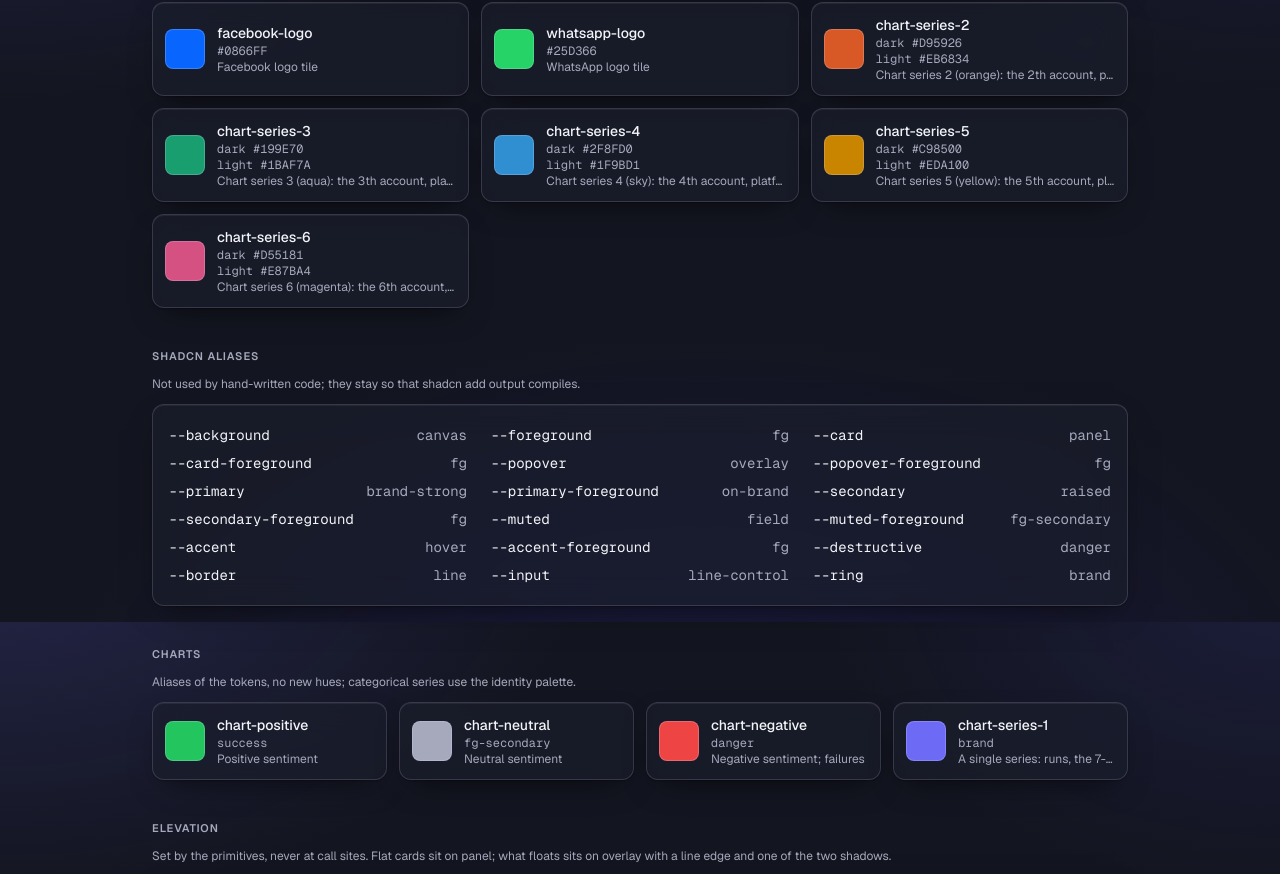
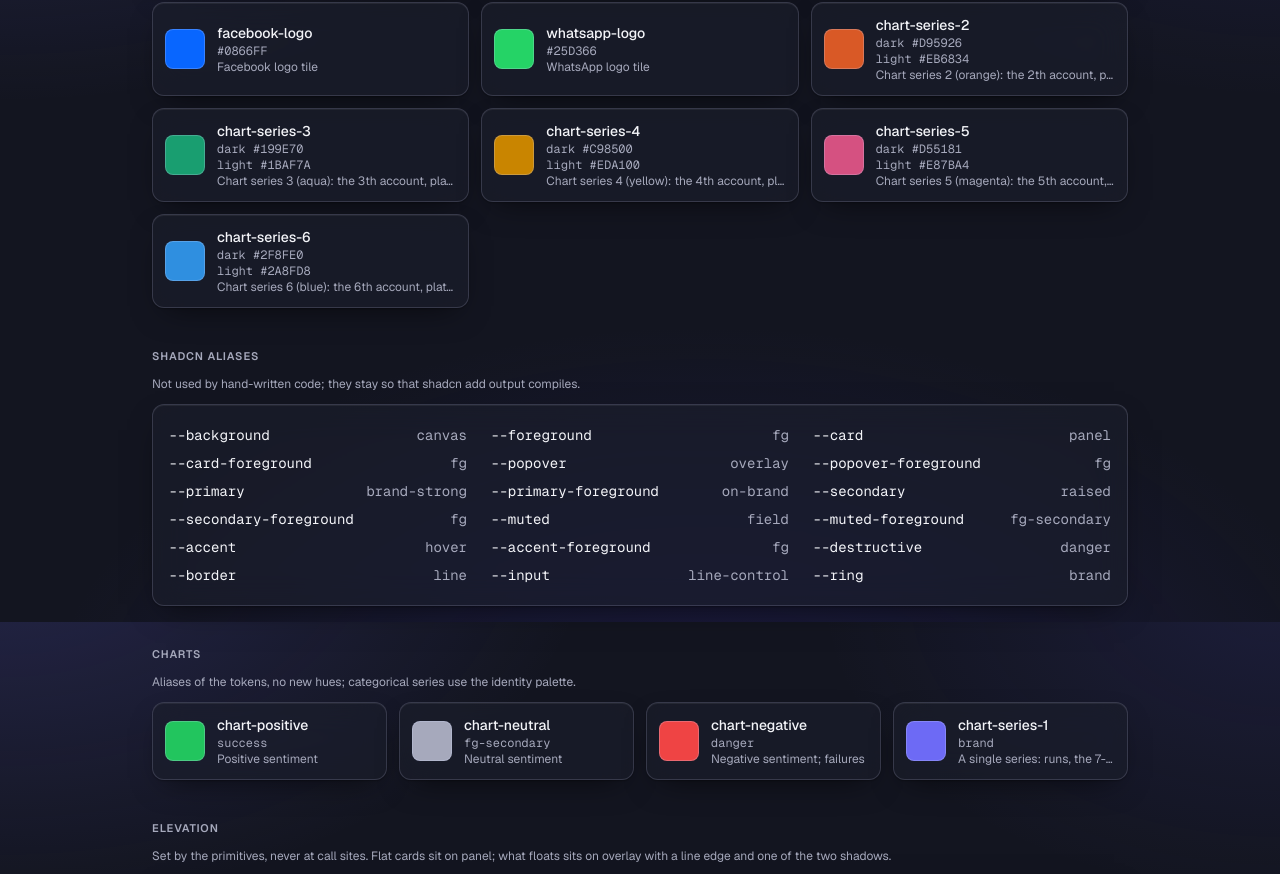
Before and after one commit to zakaur-rahman/socialhood, a Next.js app in the folder apps/web/: page /dev/tokens in a window 1280 px wide. Shown: the part 2578-3452 px from the top of the page. Built offline with nearby package versions, Linux system fonts and the light colour scheme.

Commit message:
Chart palette order: indigo, orange, aqua, yellow, magenta, blue

```diff
--- a/apps/web/src/styles/globals.css
+++ b/apps/web/src/styles/globals.css
@@ -141,15 +141,16 @@
   --color-chart-negative: var(--color-danger);
   --color-chart-series-1: var(--color-brand);
   /* The categorical palette for several series (accounts, platforms, intents), in a fixed order that
-     is never cycled: brand indigo, orange, aqua, sky, yellow, magenta. Validated with the data-viz
+     is never cycled: brand indigo, orange, aqua, yellow, magenta, blue
+     (the strongest contrasts come first, so a workspace with a few accounts never gets two similar hues). Validated with the data-viz
      checker per theme (lightness band, chroma, adjacent colour-blind and normal-vision separation);
      the light yellow, aqua and magenta are under 3:1 on white, so every chart also has a legend, a
      tooltip and a table. A 7th series folds into "Other" in the neutral token, never a new hue. */
   --color-chart-series-2: light-dark(#EB6834, #D95926);   /* orange */
   --color-chart-series-3: light-dark(#1BAF7A, #199E70);   /* aqua */
-  --color-chart-series-4: light-dark(#1F9BD1, #2F8FD0);   /* sky */
-  --color-chart-series-5: light-dark(#EDA100, #C98500);   /* yellow */
-  --color-chart-series-6: light-dark(#E87BA4, #D55181);   /* magenta */
+  --color-chart-series-4: light-dark(#EDA100, #C98500);   /* yellow */
+  --color-chart-series-5: light-dark(#E87BA4, #D55181);   /* magenta */
+  --color-chart-series-6: light-dark(#2A8FD8, #2F8FE0);   /* blue */
 
   /* Type: the two sizes the scale lacked, each with its line height (C-070) */
   --text-2xs: 0.6875rem; --text-2xs--line-height: 1rem;      /* 11/16: status badges, chips, eyebrows */
--- a/apps/web/src/styles/tokens.generated.json
+++ b/apps/web/src/styles/tokens.generated.json
@@ -70,9 +70,9 @@
     "whatsapp-logo": "#25D366",
     "chart-series-2": "#D95926",
     "chart-series-3": "#199E70",
-    "chart-series-4": "#2F8FD0",
-    "chart-series-5": "#C98500",
-    "chart-series-6": "#D55181"
+    "chart-series-4": "#C98500",
+    "chart-series-5": "#D55181",
+    "chart-series-6": "#2F8FE0"
   },
   "colorsLight": {
     "canvas": "#F5F6FB",
@@ -145,9 +145,9 @@
     "whatsapp-logo": "#25D366",
     "chart-series-2": "#EB6834",
     "chart-series-3": "#1BAF7A",
-    "chart-series-4": "#1F9BD1",
-    "chart-series-5": "#EDA100",
-    "chart-series-6": "#E87BA4"
+    "chart-series-4": "#EDA100",
+    "chart-series-5": "#E87BA4",
+    "chart-series-6": "#2A8FD8"
   },
   "themed": [
     "color:canvas",
--- a/apps/web/src/styles/tokens.generated.ts
+++ b/apps/web/src/styles/tokens.generated.ts
@@ -73,9 +73,9 @@ export const tokenValues = {
     "whatsapp-logo": "#25D366",
     "chart-series-2": "#D95926",
     "chart-series-3": "#199E70",
-    "chart-series-4": "#2F8FD0",
-    "chart-series-5": "#C98500",
-    "chart-series-6": "#D55181"
+    "chart-series-4": "#C98500",
+    "chart-series-5": "#D55181",
+    "chart-series-6": "#2F8FE0"
   },
   "colorsLight": {
     "canvas": "#F5F6FB",
@@ -148,9 +148,9 @@ export const tokenValues = {
     "whatsapp-logo": "#25D366",
     "chart-series-2": "#EB6834",
     "chart-series-3": "#1BAF7A",
-    "chart-series-4": "#1F9BD1",
-    "chart-series-5": "#EDA100",
-    "chart-series-6": "#E87BA4"
+    "chart-series-4": "#EDA100",
+    "chart-series-5": "#E87BA4",
+    "chart-series-6": "#2A8FD8"
   },
   "themed": [
     "color:canvas",
--- a/apps/web/src/styles/tokens.ts
+++ b/apps/web/src/styles/tokens.ts
@@ -96,9 +96,9 @@ const colorMeta: Record<string, { use: string; swatch: string }> = {
   // The categorical chart palette after series 1 (brand): charts only, never text
   "chart-series-2": { use: "Chart series 2 (orange): the 2th account, platform or topic in a chart", swatch: "bg-chart-series-2" },
   "chart-series-3": { use: "Chart series 3 (aqua): the 3th account, platform or topic in a chart", swatch: "bg-chart-series-3" },
-  "chart-series-4": { use: "Chart series 4 (sky): the 4th account, platform or topic in a chart", swatch: "bg-chart-series-4" },
-  "chart-series-5": { use: "Chart series 5 (yellow): the 5th account, platform or topic in a chart", swatch: "bg-chart-series-5" },
-  "chart-series-6": { use: "Chart series 6 (magenta): the 6th account, platform or topic in a chart", swatch: "bg-chart-series-6" },
+  "chart-series-4": { use: "Chart series 4 (yellow): the 4th account, platform or topic in a chart", swatch: "bg-chart-series-4" },
+  "chart-series-5": { use: "Chart series 5 (magenta): the 5th account, platform or topic in a chart", swatch: "bg-chart-series-5" },
+  "chart-series-6": { use: "Chart series 6 (blue): the 6th account, platform or topic in a chart", swatch: "bg-chart-series-6" },
 };
 
 /**
```
